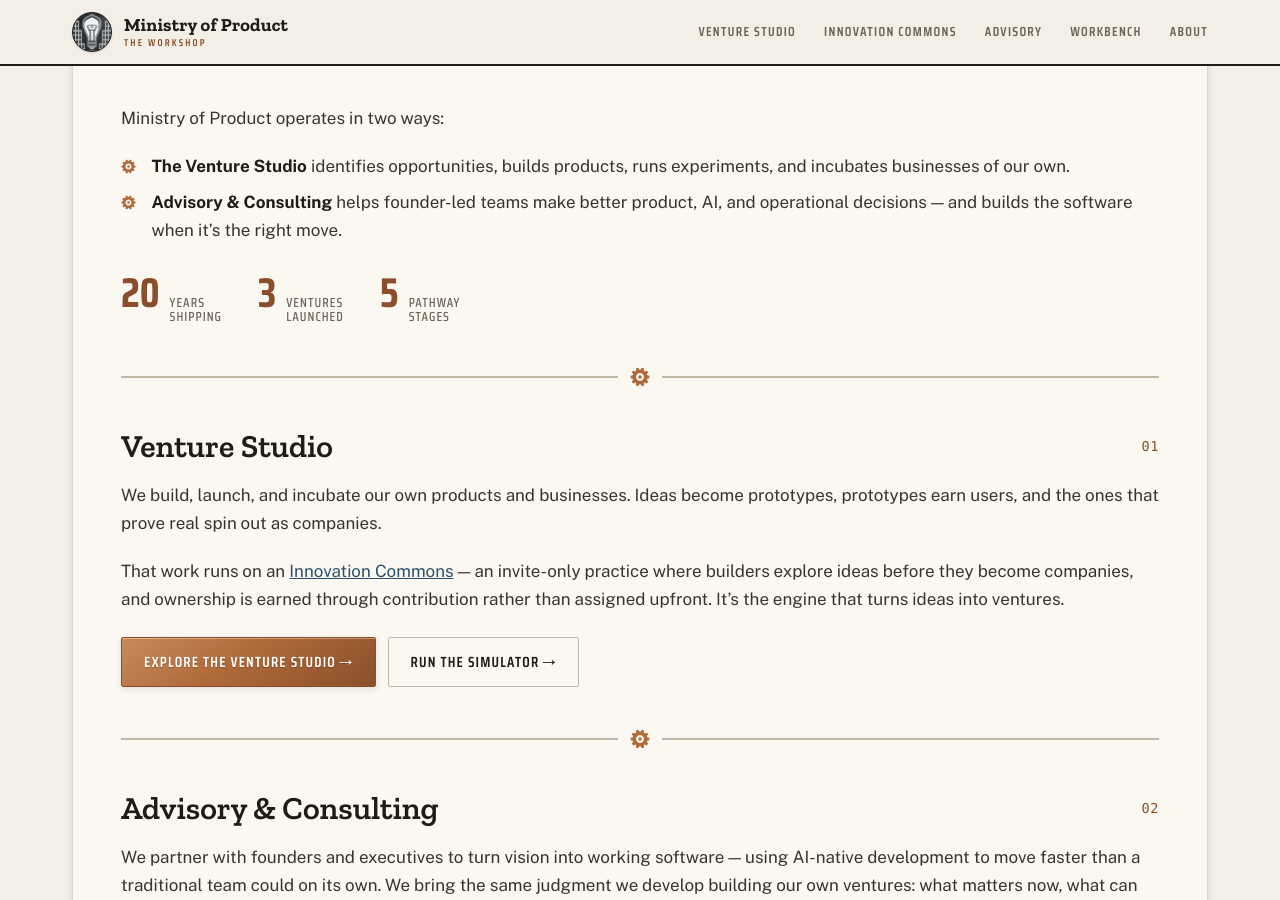
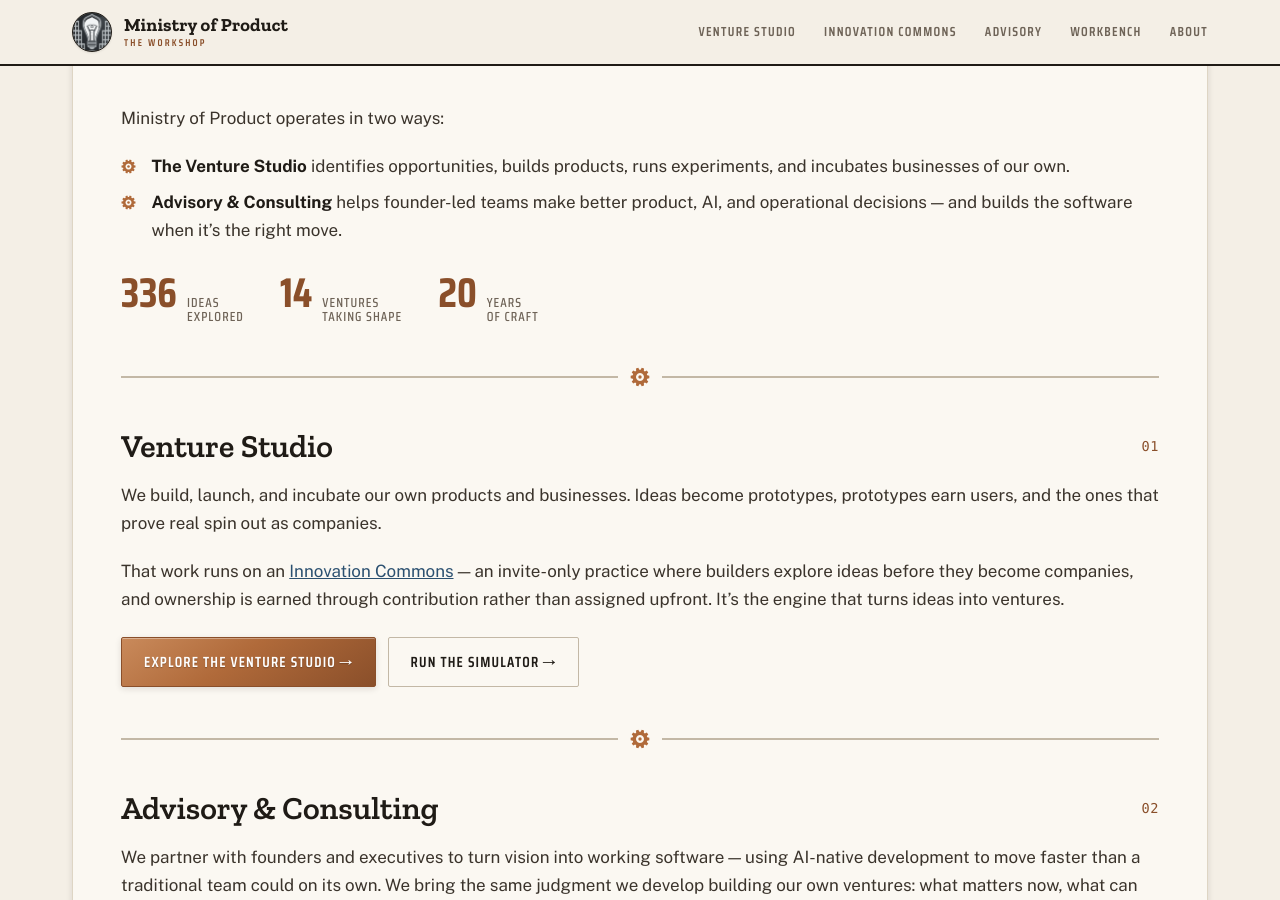
Before and after one commit to Ministry-of-Product/mop-website, a Jekyll site: the page built from index.markdown, in a window 1280 px wide and 900 px high, scrolled down 427 px. Built offline with Jekyll 4.4.1, drawn with Linux system fonts in a browser that asks for light colours; some web fonts are replaced; part of the change alters nothing that is shown.

Commit message:
Replace homepage metrics band with live Innovation Commons counts (MIN-1006)
Co-Authored-By: Claude Sonnet 4.6 <noreply@anthropic.com>

```diff
--- a/index.markdown
+++ b/index.markdown
@@ -28,10 +28,29 @@ Ministry of Product operates in two ways:
 - **Advisory & Consulting** helps founder-led teams make better product, AI, and operational decisions — and builds the software when it's the right move.
 
 <div class="mop-stats">
-  <div class="stat"><span class="num">20</span><span class="lbl">Years<br>shipping</span></div>
-  <div class="stat"><span class="num">3</span><span class="lbl">Ventures<br>launched</span></div>
-  <div class="stat"><span class="num">5</span><span class="lbl">Pathway<br>stages</span></div>
+  <div class="stat"><span class="num" id="stat-fragments">336</span><span class="lbl">Ideas<br>explored</span></div>
+  <div class="stat"><span class="num" id="stat-ventures">14</span><span class="lbl">Ventures<br>taking shape</span></div>
+  <div class="stat"><span class="num">20</span><span class="lbl">Years<br>of craft</span></div>
 </div>
+<script>
+(function () {
+  var FLOOR_FRAGMENTS = 50;
+  var FLOOR_VENTURES  = 10;
+  var elF = document.getElementById('stat-fragments');
+  var elV = document.getElementById('stat-ventures');
+  fetch('https://idea-growth-backend-mop-j6pdv7rpoq-uc.a.run.app/api/stats/public')
+    .then(function (r) { return r.json(); })
+    .then(function (data) {
+      if (elF && typeof data.fragments === 'number' && data.fragments >= FLOOR_FRAGMENTS) {
+        elF.textContent = data.fragments.toLocaleString();
+      }
+      if (elV && typeof data.ventures === 'number' && data.ventures >= FLOOR_VENTURES) {
+        elV.textContent = data.ventures.toLocaleString();
+      }
+    })
+    .catch(function () { /* network failure — static fallback values remain */ });
+}());
+</script>
 
 ---
 
```
